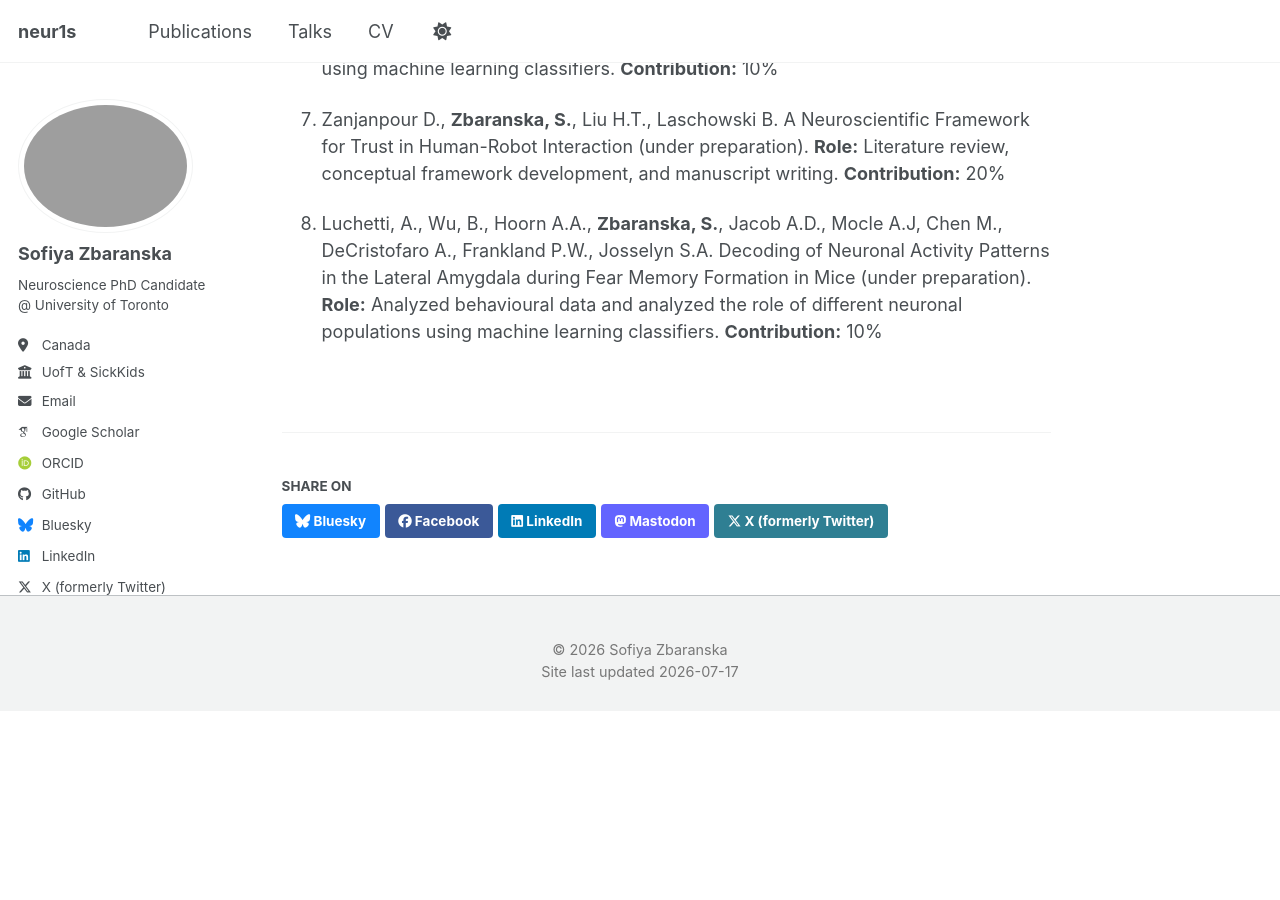
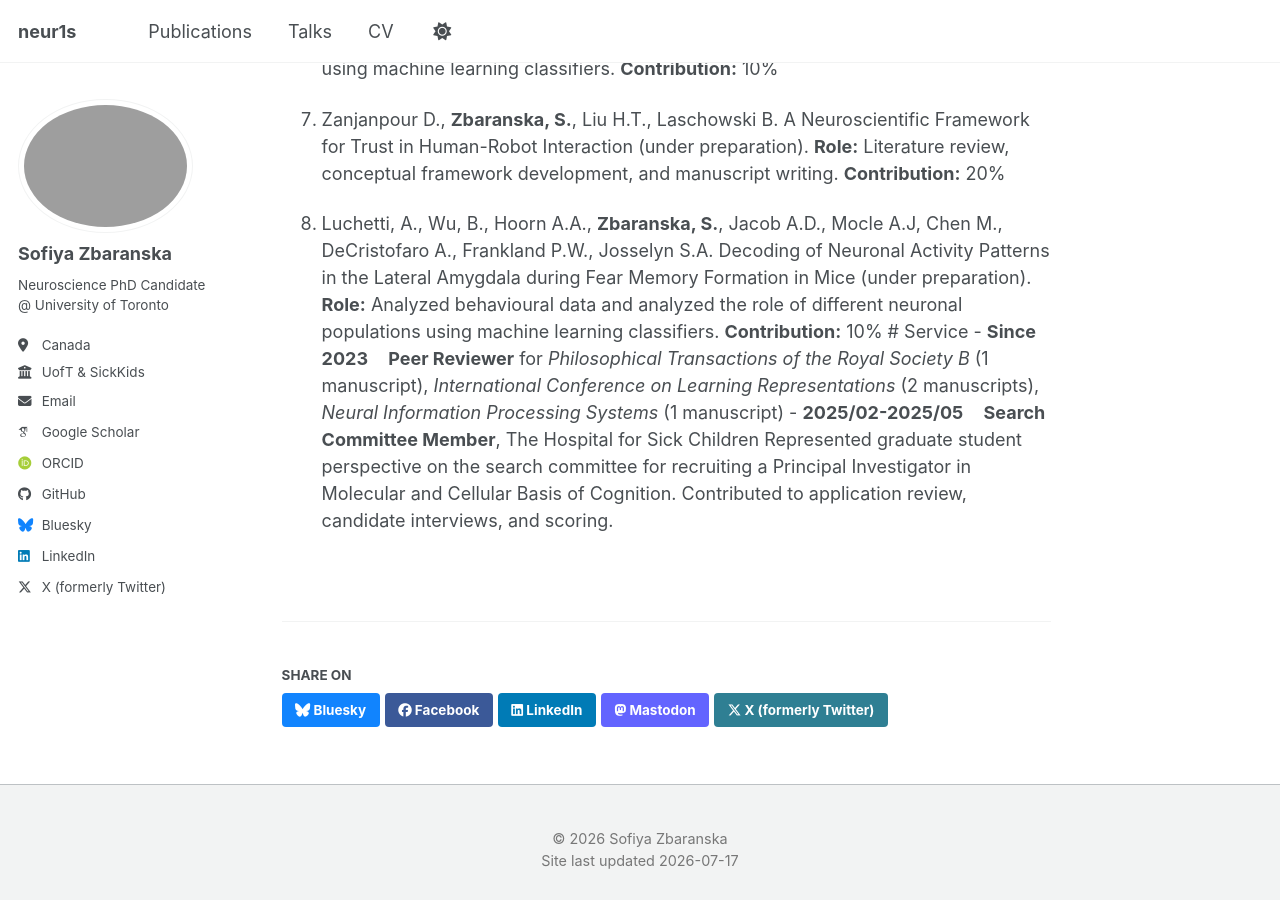
Before and after one commit to neur1s/neur1s.github.io, a Jekyll site: the page built from _publications/peer_reviewed_list.md, in a window 1280 px wide and 900 px high, scrolled down 1085 px. Built offline with Jekyll 4.4.1, drawn with Linux system fonts in a browser that asks for light colours; some web fonts are replaced; a script bundle is joined from its source files by our own code; library files that are not in the unit come from our copies; before the commit the page ends 1796 px from its top, so only the background shows below that.

Commit message:
Auto-update CV and Publications

```diff
--- a/_publications/peer_reviewed_list.md
+++ b/_publications/peer_reviewed_list.md
@@ -36,4 +36,4 @@ manuscript writing. **Contribution:** 20%
 
 5.  Luchetti, A., Wu, B., Hoorn A.A., **Zbaranska, S.**, Jacob A.D., Mocle A.J, Chen M., DeCristofaro A., Frankland P.W., Josselyn S.A. Decoding of Neuronal Activity Patterns in the Lateral Amygdala during Fear Memory Formation in Mice (under preparation).
 **Role:** Analyzed behavioural data and analyzed the role of different neuronal populations using machine learning classifiers.
-**Contribution:** 10%
+**Contribution:** 10% # Service -   **Since 2023**&nbsp;&nbsp;&nbsp; **Peer Reviewer** for *Philosophical Transactions of the Royal Society B* (1 manuscript), *International Conference on Learning Representations* (2 manuscripts), *Neural Information Processing Systems* (1 manuscript) -   **2025/02-2025/05**&nbsp;&nbsp;&nbsp; **Search Committee Member**, The Hospital for Sick Children Represented graduate student perspective on the search committee for recruiting a Principal Investigator in Molecular and Cellular Basis of Cognition. Contributed to application review, candidate interviews, and scoring.
```
Also changed, not shown: _talks/talks_list.md (+3 -2 lines), cv.md (+8 -5 lines).
